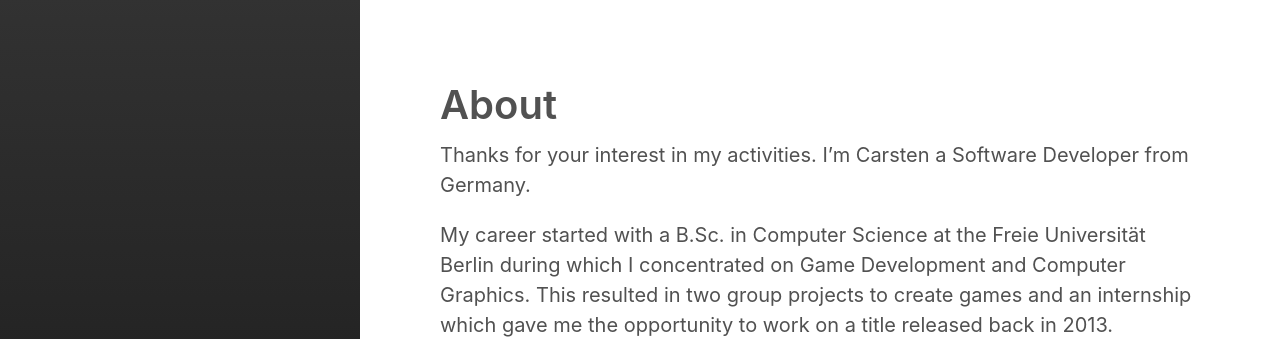
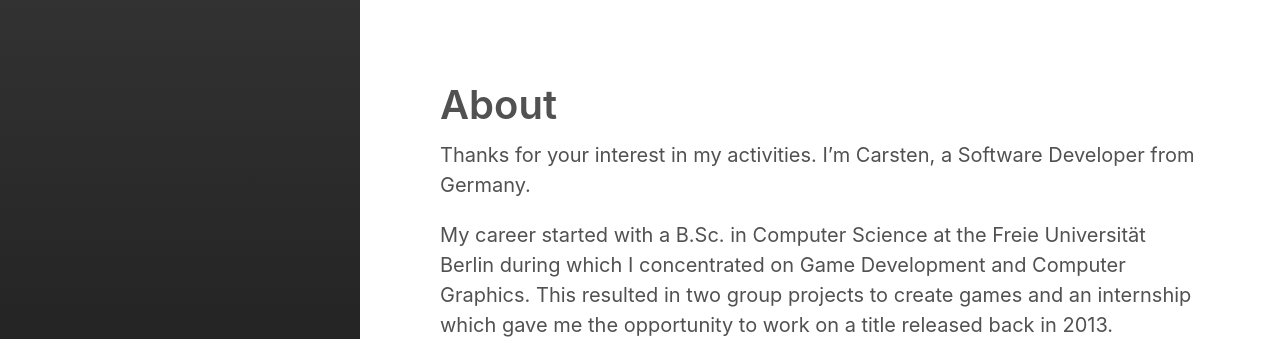
Before and after one commit to TypeCarst/typecarst.github.io, a Jekyll site: the page built from about.md, in a window 1280 px wide. Shown: the top 339 px of the page. Built offline with Jekyll 4.4.1, drawn with Linux system fonts in a browser that asks for light colours.

```diff
--- a/about.md
+++ b/about.md
@@ -4,7 +4,7 @@ title: About
 sidebar_link: true
 ---
 
-Thanks for your interest in my activities. I'm Carsten a Software Developer from Germany.
+Thanks for your interest in my activities. I'm Carsten, a Software Developer from Germany.
 
 My career started with a B.Sc. in Computer Science at the Freie Universität Berlin during which I concentrated on Game Development and Computer Graphics. This resulted in two group projects to create games and an internship which gave me the opportunity to work on a title released back in 2013.
 
```
